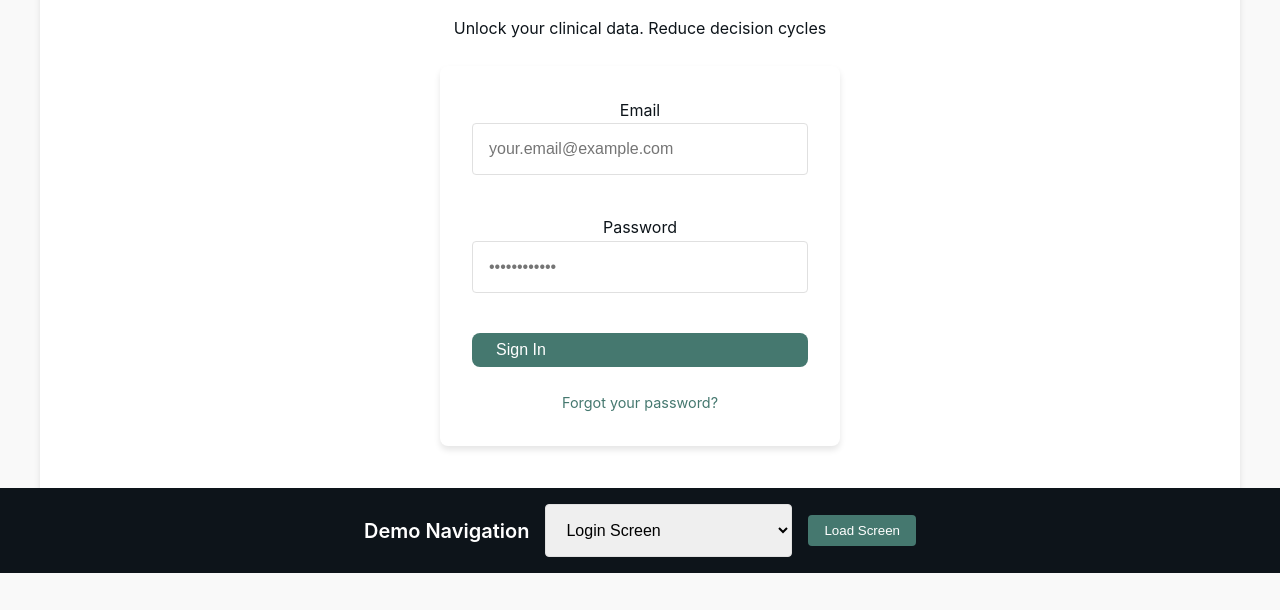
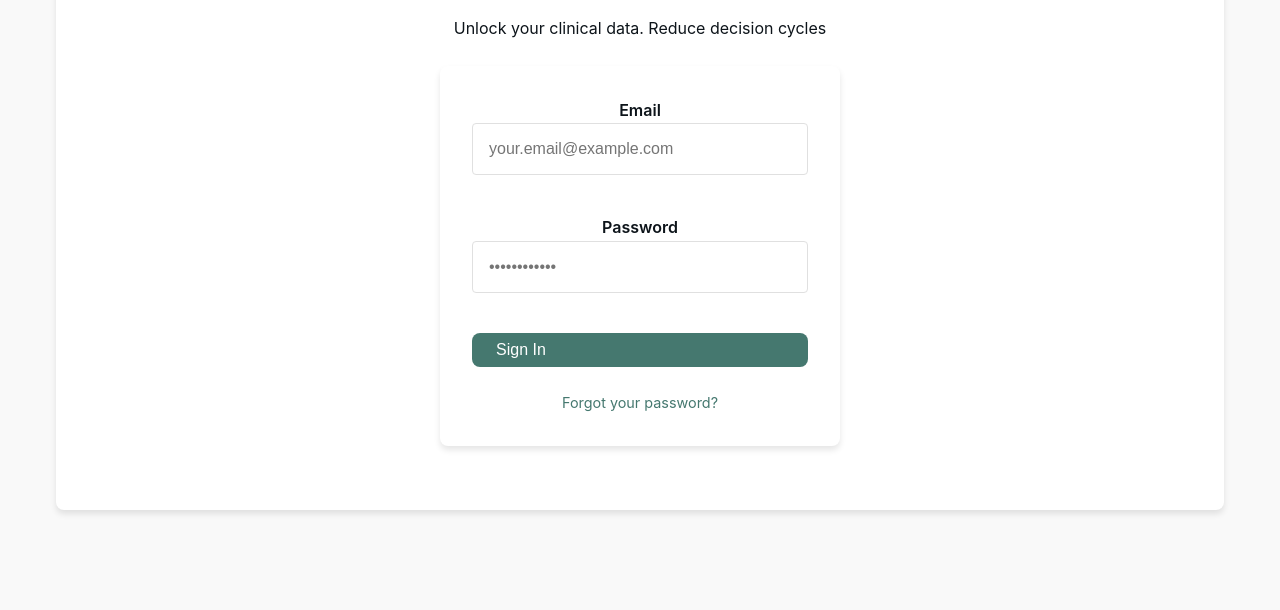
Before and after one commit to JOsDiscy/Discy-Bio, a plain HTML site: page discy-bio-mvp-app/index.html in a window 1280 px wide. Shown: the part 227-837 px from the top of the page. After the commit the page ends 801 px from the top, so only its background shows below. Drawn offline with nearby package versions, Linux system fonts and the light colour scheme.

Commit message:
Cleaner navigation

```diff
--- a/discy-bio-mvp-app/css/main.css
+++ b/discy-bio-mvp-app/css/main.css
@@ -70,50 +70,11 @@ textarea {
     resize: vertical;
 }
 
-/* Demo Controls (for navigation between screens in the demo) */
-#demo-controls {
-    position: fixed;
-    bottom: 0;
-    left: 0;
-    right: 0;
-    background-color: var(--dark);
-    color: var(--white);
-    padding: var(--spacing-md);
-    display: flex;
-    align-items: center;
-    justify-content: center;
-    gap: var(--spacing-md);
-    z-index: 1000;
-}
-
-#demo-controls h3 {
-    color: var(--white);
-    margin: 0;
-}
-
-#screen-selector {
-    width: auto;
-    margin: 0;
-}
-
-#load-screen-btn {
-    background-color: var(--primary);
-    color: var(--white);
-    border: none;
-    padding: var(--spacing-sm) var(--spacing-md);
-    border-radius: 4px;
-    cursor: pointer;
-}
-
-#load-screen-btn:hover {
-    background-color: var(--primary-dark);
-}
-
 /* Screen Container */
 #app-container {
     max-width: 1200px;
     margin: 2rem auto;
-    margin-bottom: 100px; /* Make room for demo controls */
+    padding: 0 1rem;
 }
 
 .screen-container {
@@ -160,6 +121,14 @@ textarea {
     text-align: center;
 }
 
+.text-left {
+    text-align: left;
+}
+
+.font-weight-bold {
+    font-weight: 600;
+}
+
 .mt-1 { margin-top: var(--spacing-sm); }
 .mt-2 { margin-top: var(--spacing-md); }
 .mt-3 { margin-top: var(--spacing-lg); }
--- a/discy-bio-mvp-app/index.html
+++ b/discy-bio-mvp-app/index.html
@@ -17,26 +17,6 @@
         <div id="screen-container"></div>
     </div>
 
-    <!-- Navigation control (for demo purposes) -->
-    <div id="demo-controls">
-        <h3>Demo Navigation</h3>
-        <select id="screen-selector">
-            <option value="login">Login Screen</option>
-            <option value="dashboard">Dashboard</option>
-            <option value="documents">Documents</option>
-            <option value="document-import">Document Import</option>
-            <option value="document-processing">Document Processing</option>
-            <option value="insights">Insights</option>
-            <option value="insights-visualization">Insights Visualization</option>
-            <option value="stakeholder-trends">Stakeholder Trends</option>
-            <option value="report-generation">Report Generation</option>
-            <option value="reports">Reports</option>
-            <option value="admin-tags">Admin - Tag Library</option>
-            <option value="admin-errors">Admin - Error Management</option>
-        </select>
-        <button id="load-screen-btn">Load Screen</button>
-    </div>
-
     <!-- JavaScript libraries -->
     <script src="https://cdn.jsdelivr.net/npm/chart.js@3.9.1/dist/chart.min.js"></script>
 
--- a/discy-bio-mvp-app/js/main.js
+++ b/discy-bio-mvp-app/js/main.js
@@ -13,12 +13,6 @@ document.addEventListener('DOMContentLoaded', function() {
 
     // Load the default screen (login)
     loadScreen('login');
-
-    // Set up event listener for demo navigation
-    document.getElementById('load-screen-btn').addEventListener('click', function() {
-        const screenName = document.getElementById('screen-selector').value;
-        loadScreen(screenName);
-    });
 
     // Set up event listeners for interactive components
     setupComponentInteractions();
--- a/discy-bio-mvp-app/js/navigation.js
+++ b/discy-bio-mvp-app/js/navigation.js
@@ -89,13 +89,40 @@ function loadScreen(screenName) {
  * @param {string} screenName - The name of the current screen
  */
 function setupScreenSpecificInteractions(screenName) {
-    // Login screen interactions
+    // Login screen interactions - Enhanced for automatic login
     if (screenName === 'login') {
         const loginForm = document.querySelector('.login-form form');
+        const signInButton = document.querySelector('.login-form button[type="submit"]');
+
         if (loginForm) {
             loginForm.addEventListener('submit', function(event) {
+                event.preventDefault(); // Prevent actual form submission
+
+                // Add a small loading effect (optional)
+                if (signInButton) {
+                    const originalText = signInButton.textContent;
+                    signInButton.textContent = 'Signing in...';
+                    signInButton.disabled = true;
+
+                    // Navigate to dashboard after a brief delay
+                    setTimeout(() => {
+                        loadScreen('dashboard');
+                    }, 500); // Half-second delay for UX
+                } else {
+                    // If no button found, navigate immediately
+                    loadScreen('dashboard');
+                }
+            });
+        }
+
+        // Also handle direct button click if form submission doesn't work
+        if (signInButton) {
+            signInButton.addEventListener('click', function(event) {
+                // Only handle if it's not already handling form submission
+                if (event.target.type !== 'submit') {
                     event.preventDefault();
                     loadScreen('dashboard');
+                }
             });
         }
     }
@@ -141,8 +168,9 @@ function setupScreenSpecificInteractions(screenName) {
         }, 100);
     }
 
-    // RESTORED: Sidebar navigation
+    // Sidebar navigation (for screens that have sidebars)
     const sidebarItems = document.querySelectorAll('.sidebar-menu li');
+    if (sidebarItems.length > 0) {
         sidebarItems.forEach(item => {
             item.addEventListener('click', function() {
                 // Update active state
@@ -165,6 +193,7 @@ function setupScreenSpecificInteractions(screenName) {
                 }
             });
         });
+    }
 
     // Improved tab navigation for insights screens
     const tabs = document.querySelectorAll('.tabs .tab');
```
Lines whose indentation alone changed are shown as unchanged.
